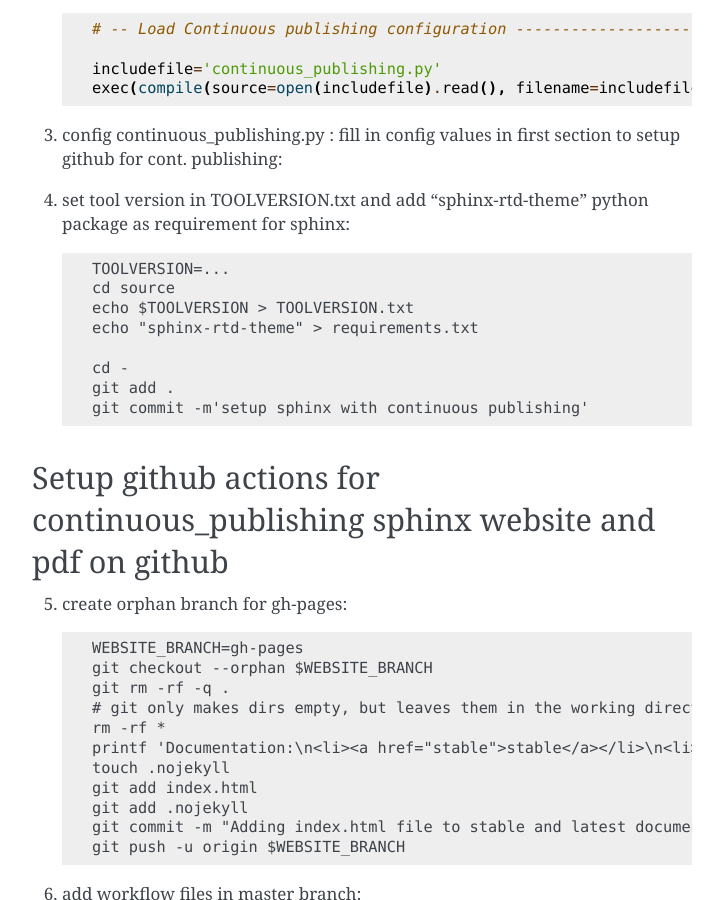
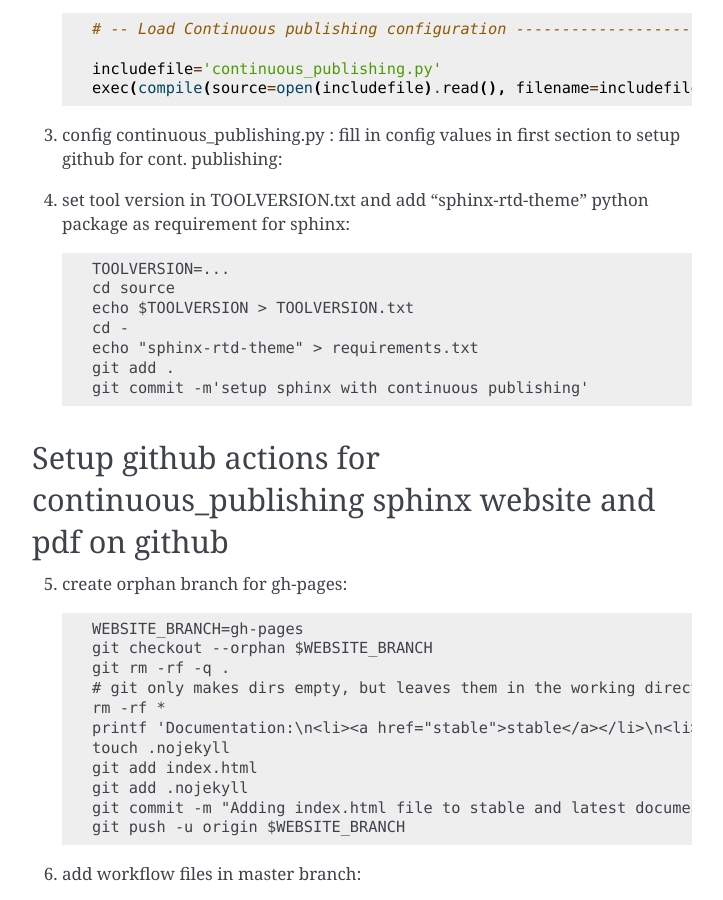
Before and after one commit to harcokuppens/continuous_publishing, a Sphinx documentation site: the page built from source/setup.rst, in a window 1280 px wide and 900 px high, scrolled down 745 px. Shown: the whole window, without its empty margins (388-1111 px from the left). Built offline with Sphinx 7.4.7, drawn with Linux system fonts in a browser that asks for light colours; the version number could not be read and is left out.

```diff
--- a/source/setup.rst
+++ b/source/setup.rst
@@ -43,9 +43,8 @@ Config sphinx for  continuous_publishing
      TOOLVERSION=...
      cd source
      echo $TOOLVERSION > TOOLVERSION.txt
+     cd -
      echo "sphinx-rtd-theme" > requirements.txt
-
-     cd -
      git add .
      git commit -m'setup sphinx with continuous publishing'
 
```
